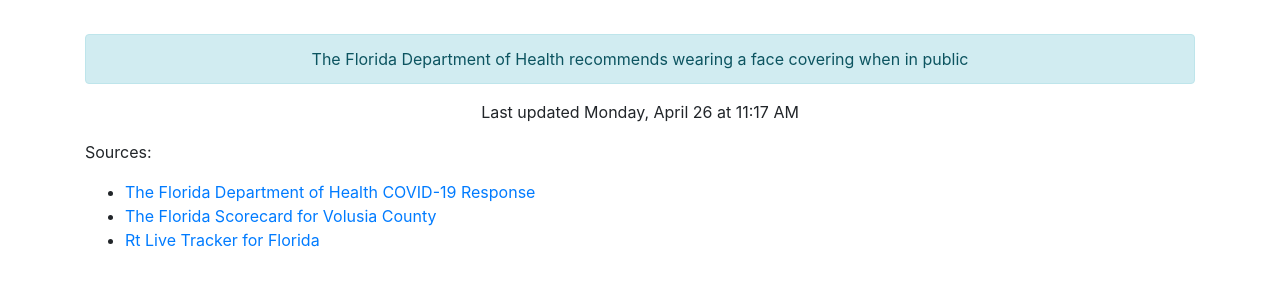
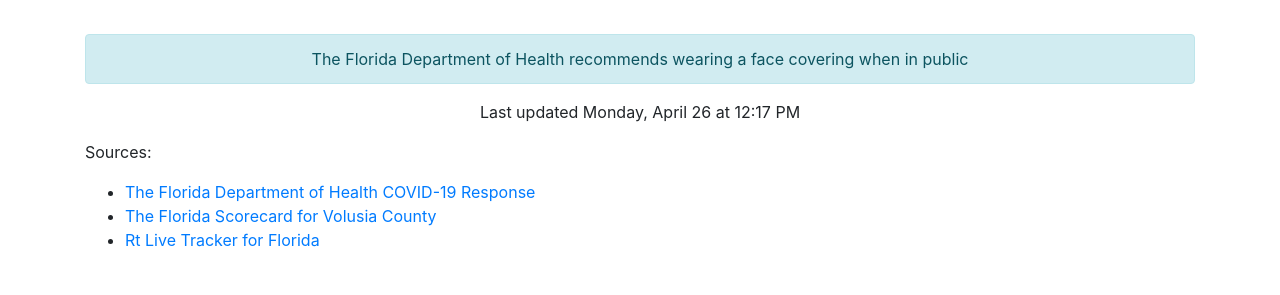
Before and after one commit to thinkjson/timeforchurch, a Jekyll site: the page built from index.md, in a window 1280 px wide. Shown: the part 544-839 px from the top of the page. Built offline with Jekyll 4.4.1, drawn with Linux system fonts in a browser that asks for light colours; our own code applies the rules of GitHub Pages for plain Markdown files.

Commit message:
Updating data

```diff
--- a/_includes/data.html
+++ b/_includes/data.html
@@ -10,4 +10,4 @@
     <div class="outcome text-success">YES</div>
     <div class="alert alert-info" role="alert">The Florida Department of Health recommends wearing a face covering when in public</div>
 
-    <p>Last updated Monday, April 26 at 11:17 AM</p>
+    <p>Last updated Monday, April 26 at 12:17 PM</p>
```
